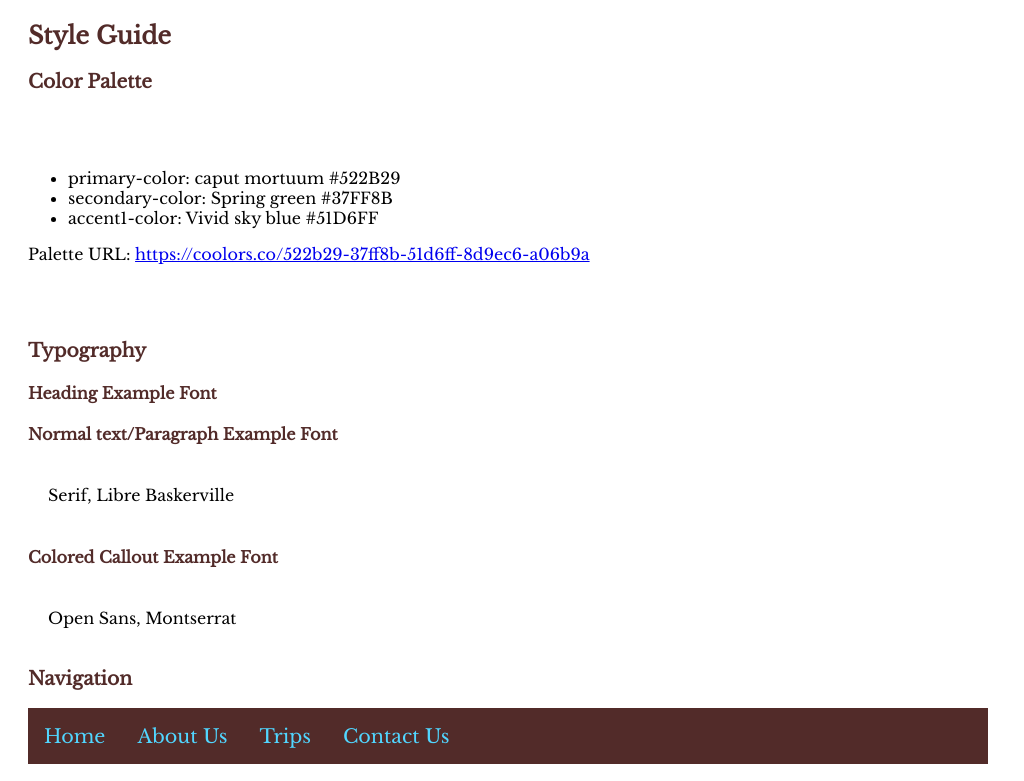
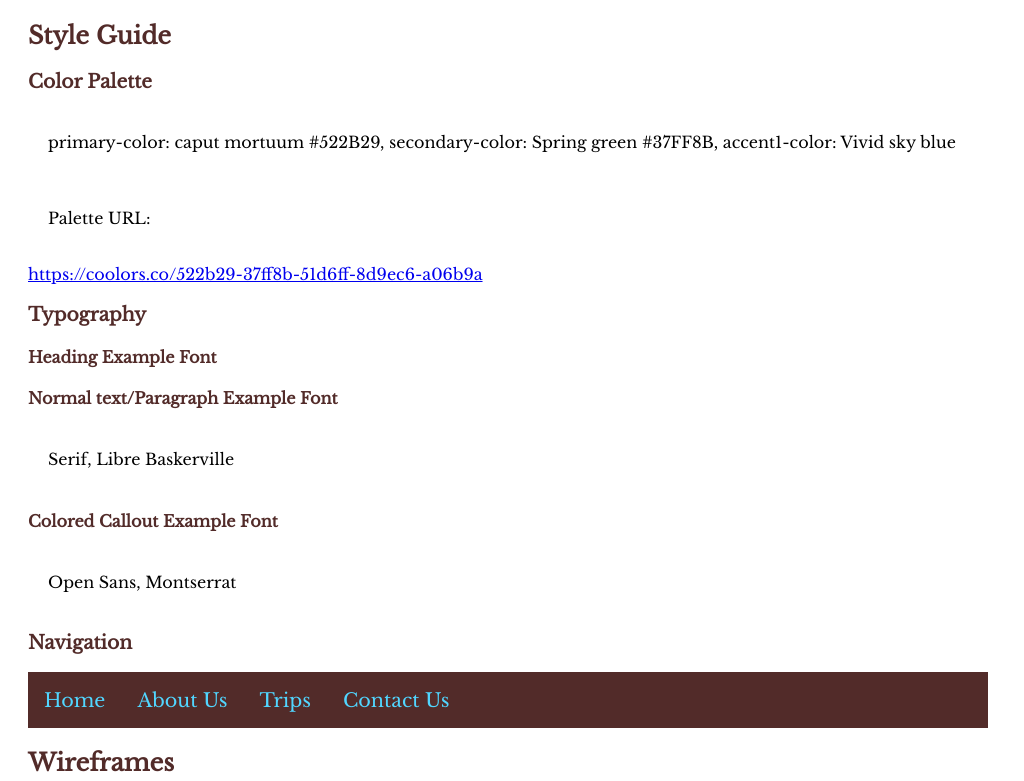
Before and after one commit to Sepurukuri/wdd130, a plain HTML site: page wwr/site-plan-rafting.html in a window 1280 px wide. Shown: the part 1164-1945 px from the top of the page, without its empty margins (0-1024 px from the left). Drawn offline with nearby package versions, Linux system fonts and the light colour scheme.

Commit message:
correcting errors

```diff
--- a/wwr/site-plan-rafting.html
+++ b/wwr/site-plan-rafting.html
@@ -24,16 +24,8 @@
             <img src="images/logo.jpeg" alt="Rafting Site Logo">
             <h2>Style Guide</h2>
             <h3>Color Palette</h3>
-            <p>
-             <ul>
-                 <li>primary-color: caput mortuum #522B29</li>
-                 <li>secondary-color: Spring green #37FF8B</li>
-                 <li>accent1-color: Vivid sky blue #51D6FF</li>
-             </ul>
-            <div>
-                Palette URL: <a href="https://coolors.co/522b29-37ff8b-51d6ff-8d9ec6-a06b9a" target="_blank">https://coolors.co/522b29-37ff8b-51d6ff-8d9ec6-a06b9a</a>
-            </div>
-            </p>
+            <p>primary-color: caput mortuum #522B29, secondary-color: Spring green #37FF8B, accent1-color: Vivid sky blue</p>
+            <p>Palette URL:</p><a href="https://coolors.co/522b29-37ff8b-51d6ff-8d9ec6-a06b9a" target="_blank">https://coolors.co/522b29-37ff8b-51d6ff-8d9ec6-a06b9a</a>
             <h3>Typography</h3>
             <h4>Heading Example Font</h4>
             <h4>Normal text/Paragraph Example Font</h4>
```
